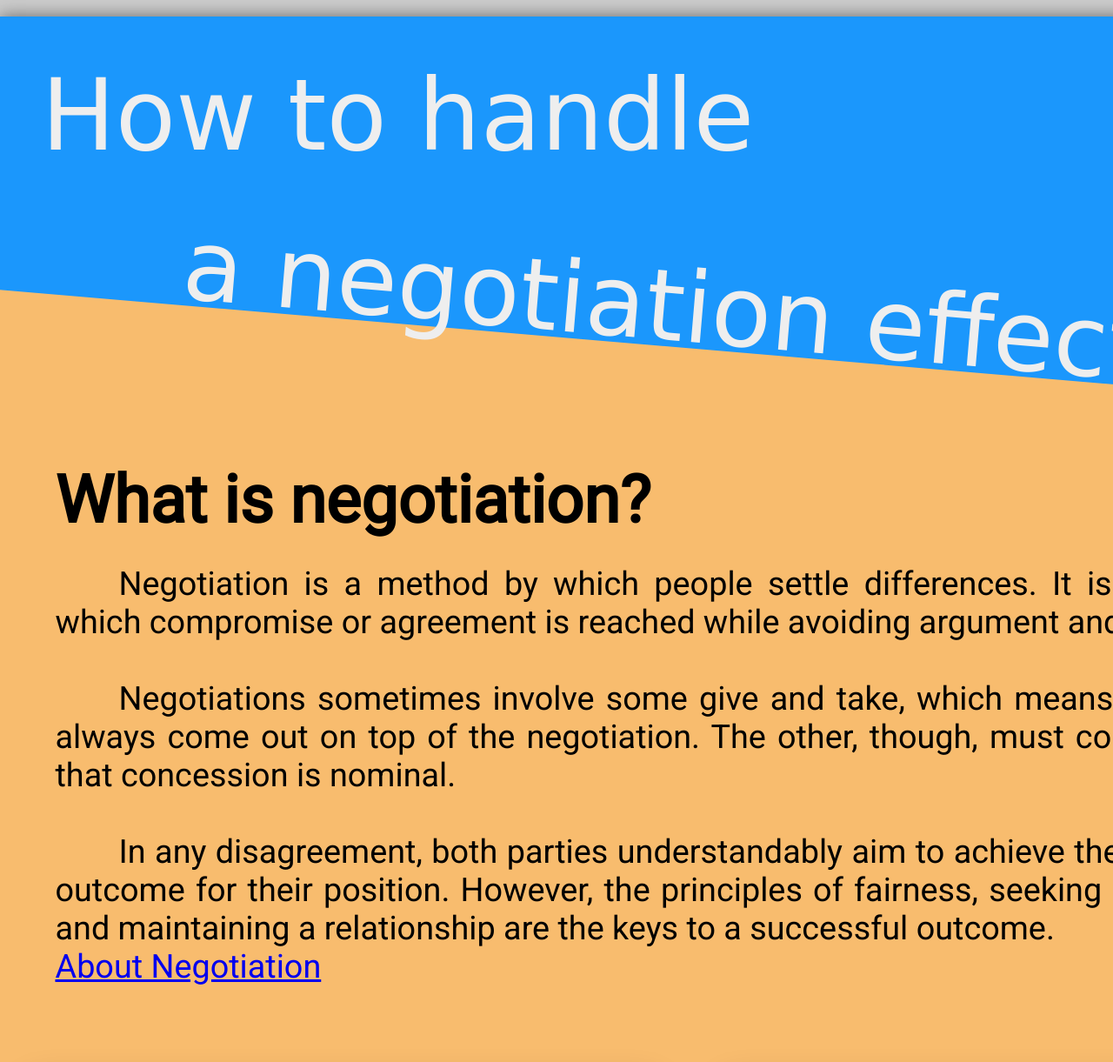
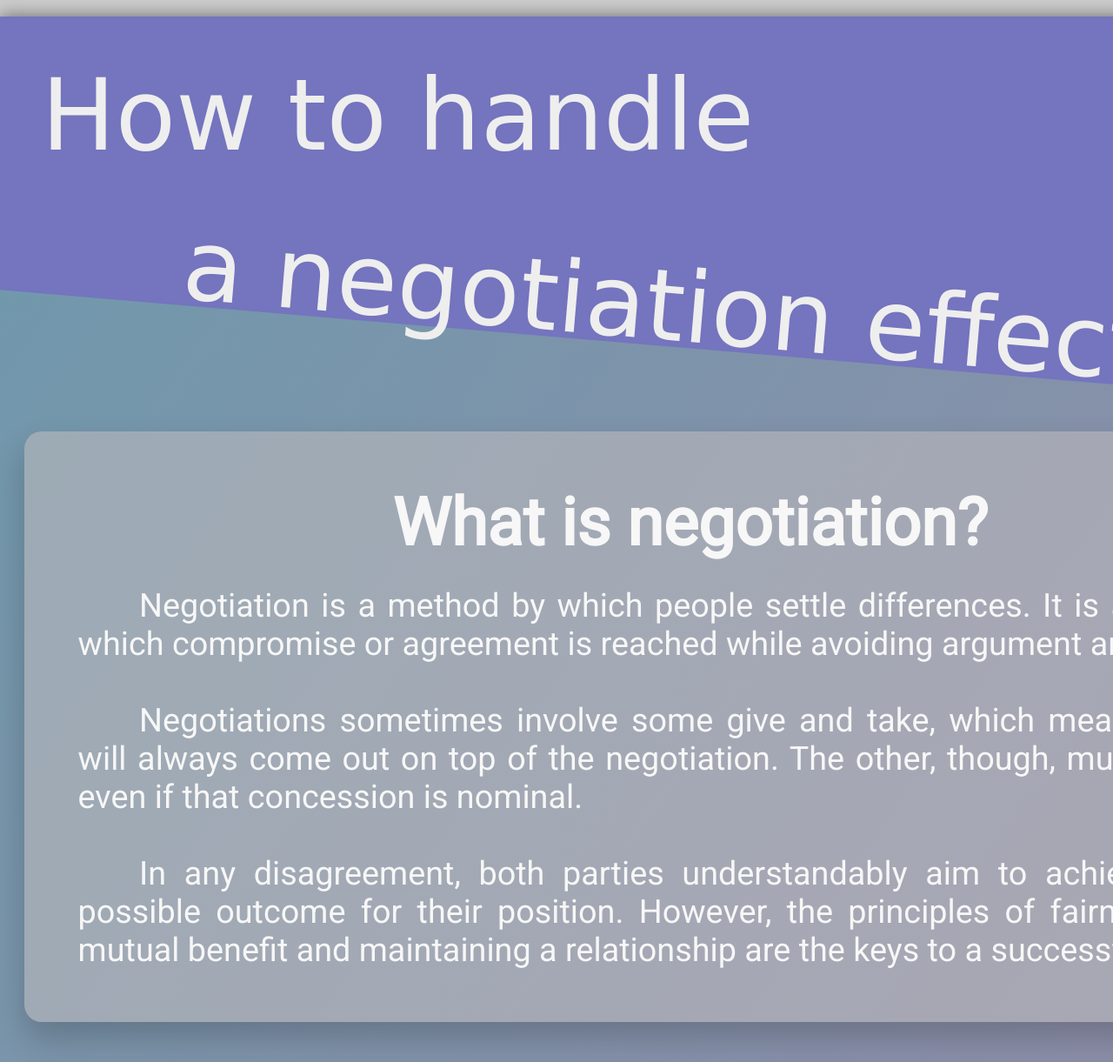
Before and after one commit to EugeneYo/poster, a website: page index.html in a window 1280 px wide. Shown: the top 1221 px of the page at 87% size. Drawn offline with Linux system fonts and the light colour scheme; a web font is replaced by a local one.

Commit message:
changes background color for page 1

```diff
--- a/index.html
+++ b/index.html
@@ -23,7 +23,8 @@
 			</header>
 
 			<main>
-				<div class="definition">
+				<div class="container">
+				 <div class="definition">
 					<h1>What is negotiation?</h1>
 					<p>
 						Negotiation is a method by which people settle differences. It is a process by which compromise or agreement is reached while avoiding
@@ -40,7 +41,8 @@
 						In any disagreement, both parties understandably aim to achieve the best possible outcome for their position. However, the principles of
 						fairness, seeking mutual benefit and maintaining a relationship are the keys to a successful outcome.
 					</p>
-					<a href="https://www.skillsyouneed.com/ips/negotiation.html" target="_blank">About Negotiation</a>
+					<!-- <a href="https://www.skillsyouneed.com/ips/negotiation.html" target="_blank">About Negotiation</a> -->
+				</div>
 				</div>
 			</main>
 
--- a/sass/_page-1.scss
+++ b/sass/_page-1.scss
@@ -10,7 +10,7 @@ header {
 .header__topic {
 	width: 100%;
 	height: 100%;
-	background-color: rgb(27, 151, 252);
+	background-color: $stellar-dark;
 	clip-path: polygon(0 0, 100% 0, 100% 100%, 0 70%);
 	position: relative;
 	z-index: 100;
@@ -33,11 +33,13 @@ header {
 }
 
 .definition {
+	color: $grey-light-1;
 	padding: 4%;
 	text-align: justify;
 
 	h1 {
 		margin-bottom: 2%;
+		text-align: center;
 	}
 
 	p {
--- a/sass/components/_abstract.scss
+++ b/sass/components/_abstract.scss
@@ -23,6 +23,8 @@ $grey-dark: #777;
 $white: #fff;
 $black: #000;
 
+$stellar-dark: #7474bf;
+$stellar-light: #348ac7;
 /*----------------------------------------------------------------------------------
 2. mixins
 -----------------------------------------------------------------------------------*/
--- a/sass/components/_reset.scss
+++ b/sass/components/_reset.scss
@@ -39,4 +39,18 @@ page {
 			height: 42cm;
 		}
 	}
+
+	// Setting background color with linear-gradient for pages
+	&.page-1 {
+		background-image: linear-gradient(to right bottom, rgba($stellar-light, 0.7), rgba($stellar-dark, 0.7));
+	}
+
+	&.page-2 {
+	}
+
+	&.page-3 {
+	}
+
+	&.page-4 {
+	}
 }
```
Also changed, not shown: style.css, 1 other file.
